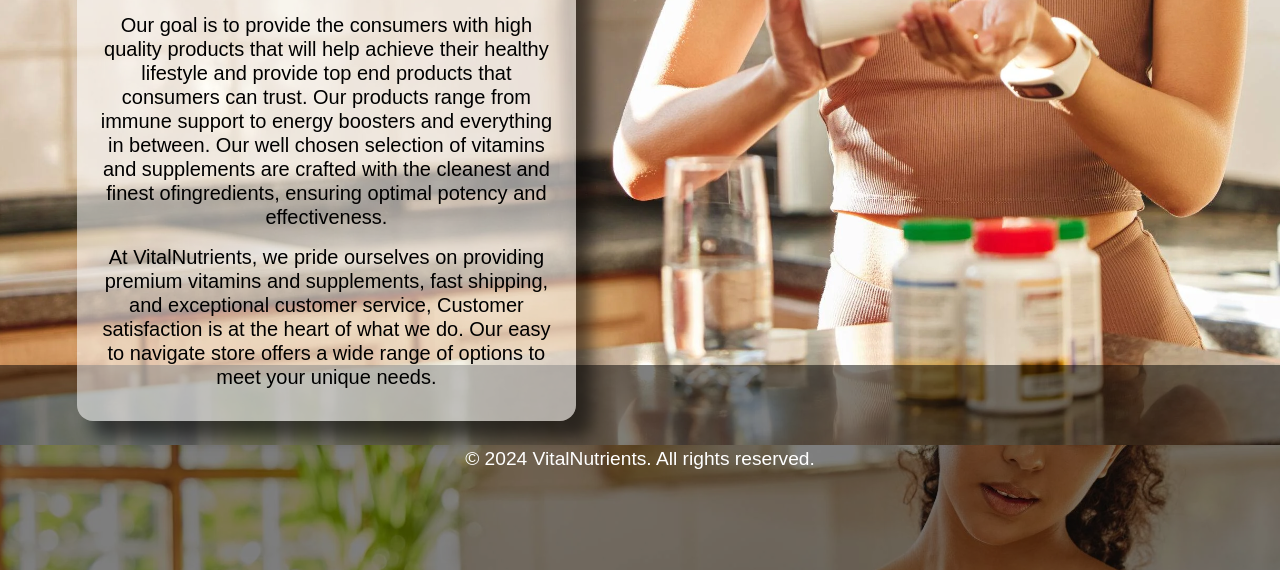
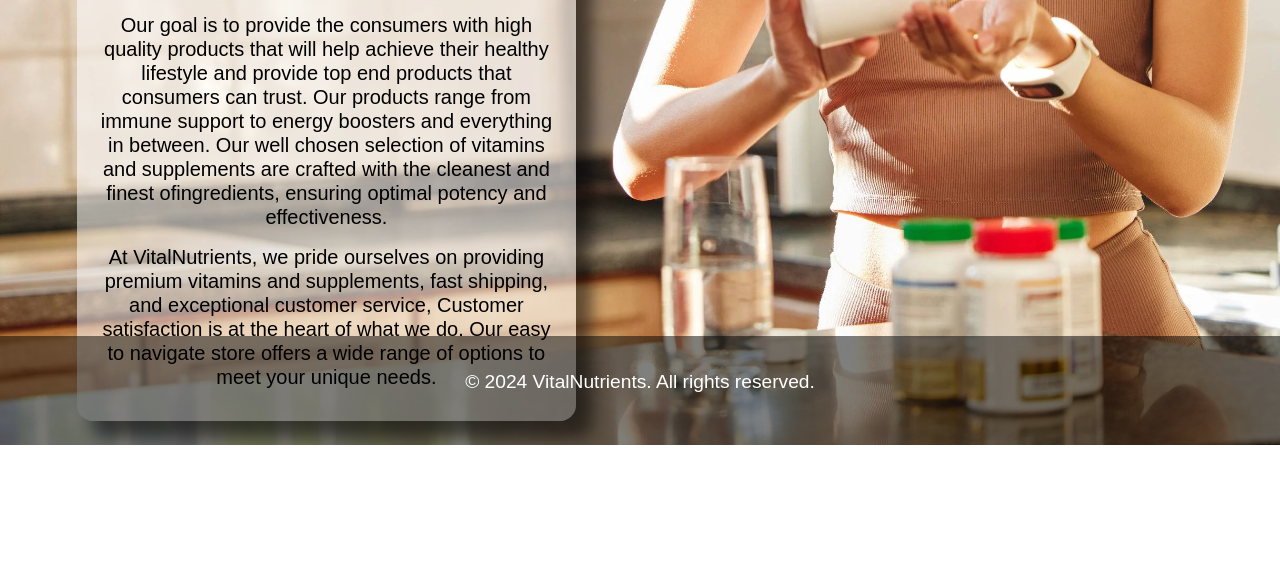
Before and after one commit to JordanSmithh/E-commerce-Application, a plain HTML site: page index.html in a window 1280 px wide. Shown: the part 355-925 px from the top of the page. After the commit the page ends 800 px from the top, so only its background shows below. Drawn offline with nearby package versions, Linux system fonts and the light colour scheme.

Commit message:
fixed footer

```diff
--- a/css/style.css
+++ b/css/style.css
@@ -1,3 +1,5 @@
+
+
 body{
     margin: 0;
     padding: 0;
@@ -7,6 +9,7 @@ body{
     background-position: center;
     background-size: cover;
     background-attachment: fixed;
+
 }
 nav{
     position: fixed;
@@ -160,12 +163,14 @@ body.checkout main{
     }
   }
   footer {
+    position: fixed;
     background-color:rgba(0, 0, 0, 0.5);
     color: #fff;
     text-align:center;
-    padding: 5rem;
-    margin-top: 45rem;
+    padding: 2rem;
     display: flex;
     justify-content: center;
     align-items: center;
+    bottom: 0;
+    width: 100%;
 }
```
